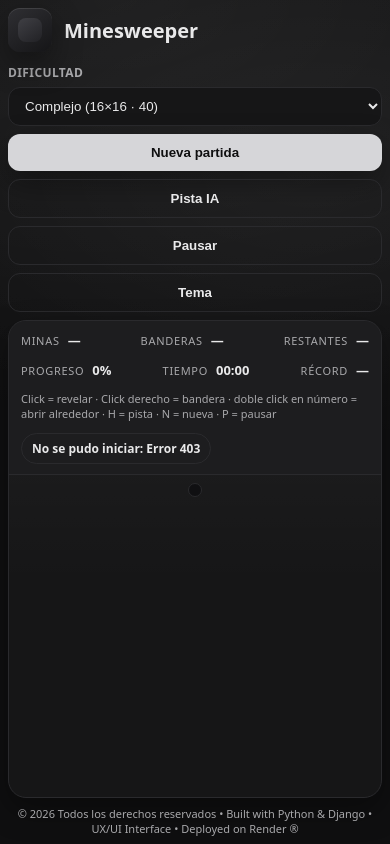
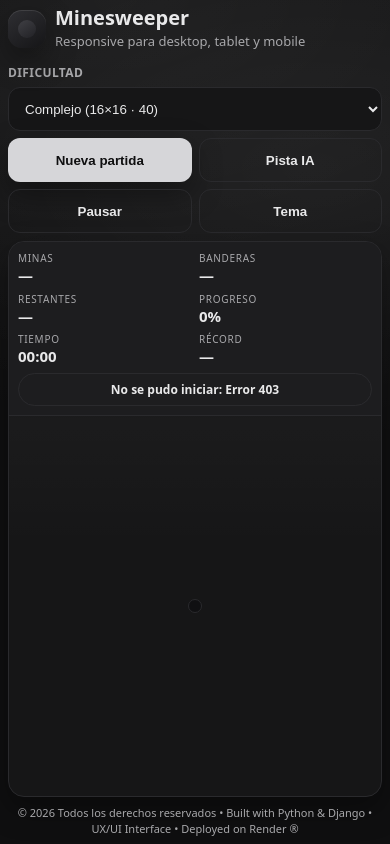
Before and after one commit to lu-developer476/Minesweeper, a Django app: page / in a window 390 px wide. Run offline with Django 5.2, Linux system fonts and the light colour scheme.

Commit message:
Improve responsive game layout (#9)

```diff
--- a/static/css/styles.css
+++ b/static/css/styles.css
@@ -11,6 +11,7 @@
   --shadow: 0 12px 30px rgba(0,0,0,.35);
   --cell-size: 30px;
   --cell-gap: 4px;
+  --safe-bottom: env(safe-area-inset-bottom, 0px);
 }
 
 body[data-theme="light"]{
@@ -27,7 +28,7 @@ body[data-theme="light"]{
 }
 
 *{box-sizing:border-box}
-html,body{height:100%}
+html,body{min-height:100%}
 body{
   margin:0;
   font-family: ui-sans-serif, system-ui, -apple-system, Segoe UI, Roboto, Helvetica, Arial;
@@ -36,86 +37,88 @@ body{
     radial-gradient(900px 500px at 80% 20%, rgba(255,255,255,.05), transparent 55%),
     var(--bg);
   color:var(--text);
-  overflow:hidden;
+  overflow-x:hidden;
 }
 
 .shell{
-  width: min(1220px, 100%);
-  margin: 0 auto;
-  min-height: 100dvh;
-  display:flex;
-  flex-direction:column;
-  padding: 12px;
-  gap: 10px;
+  width:min(1240px, 100%);
+  min-height:100dvh;
+  margin:0 auto;
+  display:grid;
+  grid-template-rows:auto minmax(0, 1fr) auto;
+  gap:clamp(8px, 1.4vw, 14px);
+  padding:clamp(8px, 1.8vw, 18px);
+  padding-bottom:calc(clamp(8px, 1.8vw, 18px) + var(--safe-bottom));
 }
 
-.topbar{display:flex;align-items:flex-end;justify-content:space-between;gap:12px;flex-shrink:0}
-.brand{display:flex;align-items:center;gap:12px}
-.logo{width:44px;height:44px;border-radius:12px;background:linear-gradient(145deg,#2f2f33,#151517);box-shadow:inset 0 1px 0 rgba(255,255,255,.1),var(--shadow);position:relative}
-.logo:after{content:"";position:absolute;inset:10px;border-radius:8px;background:linear-gradient(145deg,#424247,#222226);opacity:.9}
-h1{margin:0;font-size:22px}
+.topbar{display:flex;align-items:flex-end;justify-content:space-between;gap:14px;min-width:0}
+.brand{display:flex;align-items:center;gap:12px;min-width:180px}
+.logo{width:clamp(38px,5vw,48px);height:clamp(38px,5vw,48px);border-radius:14px;background:linear-gradient(145deg,#2f2f33,#151517);box-shadow:inset 0 1px 0 rgba(255,255,255,.1),var(--shadow);position:relative;flex:0 0 auto}
+.logo:after{content:"";position:absolute;inset:10px;border-radius:9px;background:linear-gradient(145deg,#424247,#222226);opacity:.9}
+h1{margin:0;font-size:clamp(20px, 3vw, 30px);line-height:1}
 .subtitle{margin:4px 0 0;color:var(--muted);font-size:13px}
 
-.controls{display:flex;gap:8px;align-items:flex-end;flex-wrap:wrap}
+.controls{display:flex;gap:8px;align-items:flex-end;justify-content:flex-end;flex-wrap:wrap;min-width:0}
+.select{min-width:min(100%, 230px)}
 .select label{display:block;font-size:12px;color:var(--muted);margin-bottom:6px}
-.difficulty-label{font-size:14px;font-weight:800;letter-spacing:.4px;color:var(--text);text-transform:uppercase}
-.select select{background:var(--card);border:1px solid var(--line);color:var(--text);padding:10px 12px;border-radius:12px;outline:none;min-width:220px}
-.btn{cursor:pointer;border:none;color:var(--bg);background:var(--accent);padding:11px 13px;border-radius:12px;font-weight:700;box-shadow:var(--shadow)}
+.difficulty-label{font-size:12px;font-weight:800;letter-spacing:.4px;color:var(--text);text-transform:uppercase}
+.select select,.btn{min-height:44px}
+.select select{width:100%;background:var(--card);border:1px solid var(--line);color:var(--text);padding:10px 12px;border-radius:12px;outline:none}
+.btn{cursor:pointer;border:none;color:var(--bg);background:var(--accent);padding:11px 13px;border-radius:12px;font-weight:700;box-shadow:var(--shadow);white-space:nowrap}
 .btn-soft{background:transparent;color:var(--text);border:1px solid var(--line);box-shadow:none}
 .btn:hover{filter:brightness(1.05)}
+.btn:disabled,.select select:disabled{cursor:not-allowed;opacity:.58}
 
-.panel{background:linear-gradient(180deg, rgba(255,255,255,.05), transparent 55%), var(--card);border:1px solid var(--line);border-radius:18px;box-shadow:var(--shadow);overflow:hidden;display:flex;flex-direction:column;min-height:0;flex:1}
+.panel{background:linear-gradient(180deg, rgba(255,255,255,.05), transparent 55%), var(--card);border:1px solid var(--line);border-radius:clamp(16px, 2vw, 24px);box-shadow:var(--shadow);overflow:hidden;display:grid;grid-template-rows:auto minmax(0, 1fr);min-height:0}
 
-.stats{display:flex;align-items:center;justify-content:space-between;gap:12px;padding:10px 12px;border-bottom:1px solid var(--line);background:var(--card2);flex-wrap:wrap}
-.stat{display:flex;gap:8px;align-items:baseline}
-.stat-label{font-size:11px;color:var(--muted);text-transform:uppercase;letter-spacing:.7px}
-.stat-value{font-size:15px;font-weight:800}
-.hint{margin-left:auto;color:var(--muted);font-size:12px}
-.status-pill{padding:6px 10px;border-radius:999px;border:1px solid var(--line);font-size:12px;font-weight:700}
+.stats{display:grid;grid-template-columns:repeat(6, minmax(78px, 1fr)) auto;align-items:center;gap:10px;padding:10px 12px;border-bottom:1px solid var(--line);background:var(--card2)}
+.stat{display:flex;flex-direction:column;gap:2px;min-width:0}
+.stat-label{font-size:11px;color:var(--muted);text-transform:uppercase;letter-spacing:.7px;white-space:nowrap}
+.stat-value{font-size:clamp(15px, 2vw, 18px);font-weight:800;line-height:1.1}
+.hint{grid-column:1 / -2;color:var(--muted);font-size:12px;line-height:1.35}
+.status-pill{justify-self:end;align-self:center;padding:7px 11px;border-radius:999px;border:1px solid var(--line);font-size:12px;font-weight:800;white-space:nowrap}
 
-.board-wrap{padding:8px;overflow:hidden;min-height:0;display:flex;align-items:center;justify-content:center}
-.board{display:grid;gap:var(--cell-gap);padding:6px;background:#101012;border:1px solid var(--line);border-radius:14px;width:fit-content;margin:0 auto;max-width:100%;max-height:100%}
-.cell{width:var(--cell-size);height:var(--cell-size);border-radius:8px;display:flex;align-items:center;justify-content:center;font-weight:800;user-select:none;cursor:pointer;background:linear-gradient(145deg,var(--tile2),var(--tile));border:1px solid rgba(255,255,255,.08);box-shadow:inset 0 1px 0 rgba(255,255,255,.08);color:#0f0f10}
+.board-wrap{padding:clamp(8px, 1.4vw, 16px);overflow:auto;min-height:0;display:flex;align-items:center;justify-content:center;overscroll-behavior:contain;-webkit-overflow-scrolling:touch}
+.board{display:grid;gap:var(--cell-gap);padding:6px;background:#101012;border:1px solid var(--line);border-radius:14px;width:max-content;max-width:none;margin:auto;touch-action:manipulation}
+.cell{width:var(--cell-size);height:var(--cell-size);border-radius:clamp(5px, calc(var(--cell-size) / 4), 8px);display:flex;align-items:center;justify-content:center;font-size:clamp(11px, calc(var(--cell-size) * .52), 18px);font-weight:800;user-select:none;cursor:pointer;background:linear-gradient(145deg,var(--tile2),var(--tile));border:1px solid rgba(255,255,255,.08);box-shadow:inset 0 1px 0 rgba(255,255,255,.08);color:#0f0f10}
 .cell:hover{filter:brightness(1.07)}
 .cell.revealed{background:#cfcfd2;border:1px solid rgba(0,0,0,.18);box-shadow:none}
-.cell.mine{background:#bdbdc1}
+.cell.mine{background:#bdbdc1;color:#7b1111}
 .cell.flagged{background:linear-gradient(145deg,#cfcfd2,#a7a7ab)}
+.cell.flagged.revealed{background:#f2d1d1;color:#7b1111}
 .cell.hint-cell{outline:2px solid #f1c75b;outline-offset:1px}
-.cell .tiny{font-size:12px;line-height:1}
+.cell .tiny{font-size:.75em;line-height:1}
 
-.footer{display:flex;justify-content:center;align-items:center;text-align:center;color:var(--muted);font-size:12px;flex-wrap:wrap;flex-shrink:0}
+.footer{display:flex;justify-content:center;align-items:center;text-align:center;color:var(--muted);font-size:12px;line-height:1.4;flex-wrap:wrap}
 
-/* 1) Mobile */
-@media (max-width: 480px){
-  .shell{padding:8px;gap:8px}
-  .topbar{flex-direction:column;align-items:flex-start}
-  .controls{width:100%}
-  .select,.select select,.btn{width:100%}
-  h1{font-size:20px}
-  .subtitle,.stat-label,.hint,.footer{font-size:11px}
-  .stat-value{font-size:13px}
+@media (max-width: 1024px){
+  .topbar{align-items:flex-start;flex-direction:column}
+  .brand{width:100%}
+  .controls{width:100%;display:grid;grid-template-columns:minmax(220px, 1fr) repeat(4, auto);align-items:end}
+  .stats{grid-template-columns:repeat(3, minmax(0, 1fr)) auto}
+  .hint{grid-column:1 / -1;order:10}
+  .status-pill{grid-column:4;grid-row:1 / span 2}
 }
 
-/* 2) Tablet */
-@media (min-width: 481px) and (max-width: 768px){
-  .topbar{flex-direction:column;align-items:flex-start}
-  .controls{width:100%}
-  .select select{min-width:220px}
+@media (max-width: 720px){
+  .shell{min-height:100svh}
+  .controls{grid-template-columns:repeat(2, minmax(0, 1fr))}
+  .select{grid-column:1 / -1;min-width:0}
+  .btn{width:100%;padding-inline:10px}
+  .stats{grid-template-columns:repeat(3, minmax(0, 1fr));gap:8px}
+  .status-pill{grid-column:1 / -1;grid-row:auto;justify-self:stretch;text-align:center}
+  .hint{display:none}
+  .board-wrap{align-items:flex-start;justify-content:flex-start}
 }
 
-/* 3) Laptop */
-@media (min-width: 769px) and (max-width: 1200px){
-  .shell{padding:10px}
-  .hint{width:100%;margin-left:0}
-}
-
-/* 4) Desktop / TV */
-@media (min-width: 1201px){
-  .shell{padding:14px}
-  .panel{border-radius:22px}
+@media (max-width: 420px){
+  .shell{padding:8px;padding-bottom:calc(8px + var(--safe-bottom))}
+  .brand{gap:9px}
+  .controls{gap:7px}
+  .stats{grid-template-columns:repeat(2, minmax(0, 1fr));padding:9px}
+  .stat-label{font-size:10px}
+  .footer{font-size:11px}
 }
 
 .board.paused{position:relative;filter:blur(2px) grayscale(.25)}
 .board.paused:after{content:"Pausa";position:absolute;inset:0;display:flex;align-items:center;justify-content:center;border-radius:14px;background:rgba(0,0,0,.45);color:#fff;font-weight:900;font-size:clamp(28px,6vw,64px);letter-spacing:.08em;text-transform:uppercase;text-shadow:0 2px 14px rgba(0,0,0,.45)}
-.cell.mine{color:#7b1111}
-.cell.flagged.revealed{background:#f2d1d1;color:#7b1111}
--- a/static/js/app.js
+++ b/static/js/app.js
@@ -60,13 +60,19 @@ function stopTimerAndPersistIfNeeded(){
 }
 
 function fitBoardToViewport(state){
-  const horizontalBudget = Math.max(260, window.innerWidth - 34);
-  const verticalBudget = Math.max(220, window.innerHeight - 255);
-  const maxByWidth = Math.floor((horizontalBudget - 16) / state.cols) - 4;
-  const maxByHeight = Math.floor((verticalBudget - 16) / state.rows) - 4;
-  const ideal = Math.min(30, maxByWidth, maxByHeight);
-  const cellSize = Math.max(14, ideal);
+  const wrapper = boardEl.parentElement;
+  const wrapperRect = wrapper?.getBoundingClientRect();
+  const horizontalBudget = Math.max(260, Math.floor(wrapperRect?.width || window.innerWidth - 34));
+  const verticalBudget = Math.max(220, Math.floor(wrapperRect?.height || window.innerHeight - 255));
+  const gap = window.innerWidth <= 420 ? 3 : 4;
+  const boardPadding = 14;
+  const maxByWidth = Math.floor((horizontalBudget - boardPadding - (state.cols - 1) * gap) / state.cols);
+  const maxByHeight = Math.floor((verticalBudget - boardPadding - (state.rows - 1) * gap) / state.rows);
+  const desktopCap = window.innerWidth >= 1200 ? 32 : 30;
+  const ideal = Math.min(desktopCap, maxByWidth, maxByHeight);
+  const cellSize = Math.max(window.innerWidth <= 420 ? 13 : 14, ideal);
   document.documentElement.style.setProperty("--cell-size", `${cellSize}px`);
+  document.documentElement.style.setProperty("--cell-gap", `${gap}px`);
 }
 
 async function apiPost(url, data){
@@ -191,8 +197,13 @@ function render(state){
         el.innerHTML = '<span class="tiny">⚑</span>';
       }
 
+      let suppressNextClick = false;
       el.addEventListener("click", async (ev) => {
         ev.preventDefault();
+        if(suppressNextClick){
+          suppressNextClick = false;
+          return;
+        }
         if(currentState?.over || paused) return;
         hintCell = null;
         await onReveal(cell.r, cell.c);
@@ -204,6 +215,20 @@ function render(state){
         hintCell = null;
         await onToggleFlag(cell.r, cell.c);
       });
+
+      let longPressTimer = null;
+      el.addEventListener("pointerdown", (ev) => {
+        if(ev.pointerType === "mouse" || currentState?.over || paused) return;
+        longPressTimer = setTimeout(async () => {
+          hintCell = null;
+          suppressNextClick = true;
+          await onToggleFlag(cell.r, cell.c);
+          longPressTimer = null;
+        }, 520);
+      });
+      el.addEventListener("pointerup", () => clearTimeout(longPressTimer));
+      el.addEventListener("pointercancel", () => clearTimeout(longPressTimer));
+      el.addEventListener("pointerleave", () => clearTimeout(longPressTimer));
 
       el.addEventListener("dblclick", async (ev) => {
         ev.preventDefault();
--- a/templates/game/index.html
+++ b/templates/game/index.html
@@ -16,7 +16,7 @@
           <div class="logo" aria-hidden="true"></div>
           <div>
             <h1>Minesweeper</h1>
-
+            <p class="subtitle">Responsive para desktop, tablet y mobile</p>
           </div>
         </div>
 
@@ -65,7 +65,7 @@
             <span class="stat-label">Récord</span>
             <span id="best" class="stat-value">—</span>
           </div>
-          <div class="hint">Click = revelar · Click derecho = bandera · doble click en número = abrir alrededor · H = pista · N = nueva · P = pausar</div>
+          <div class="hint">Click/tap = revelar · click derecho o toque largo = bandera · doble click en número = abrir alrededor · H = pista · N = nueva · P = pausar</div>
           <div id="status" class="status-pill">Listo</div>
         </div>
 
```
